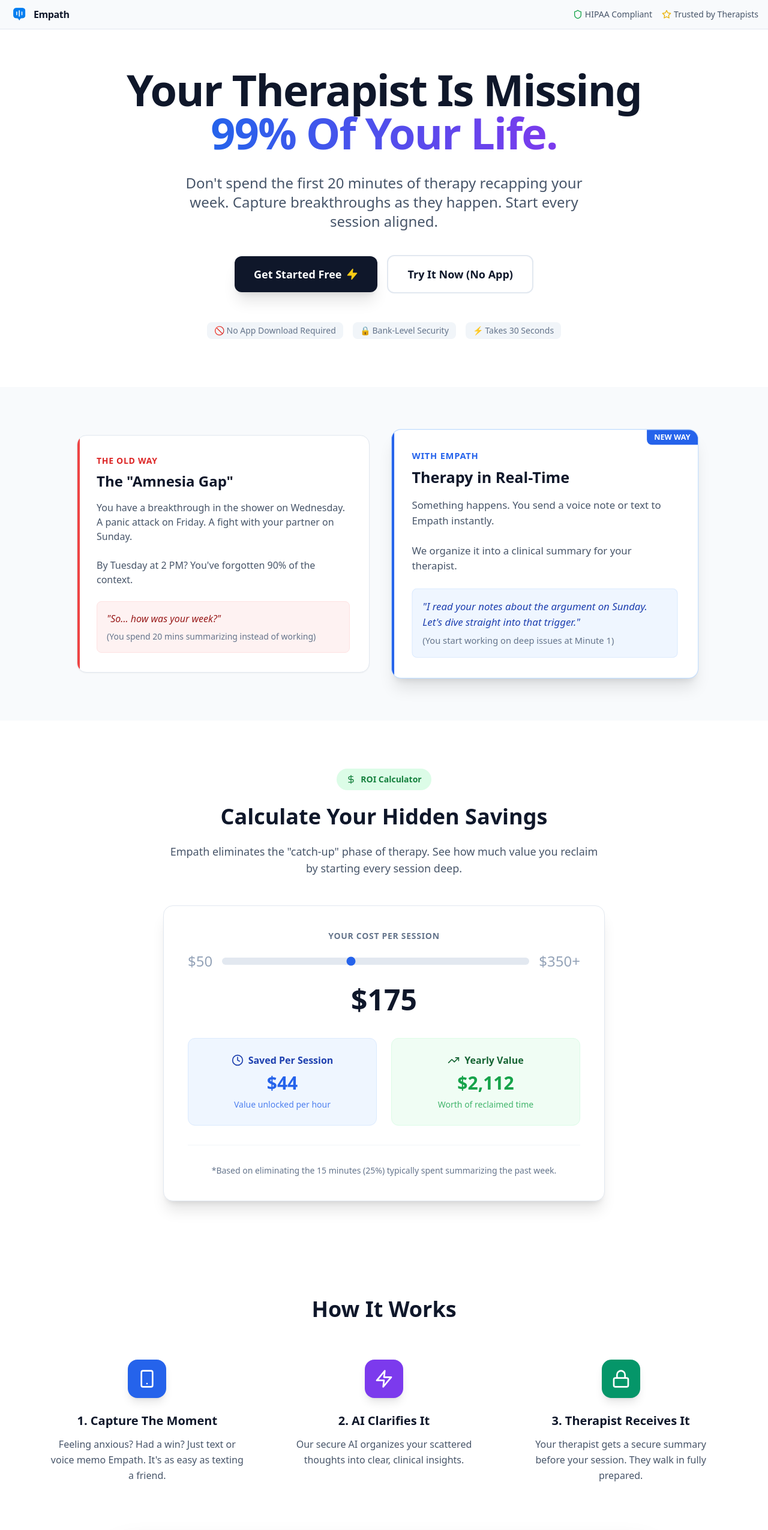
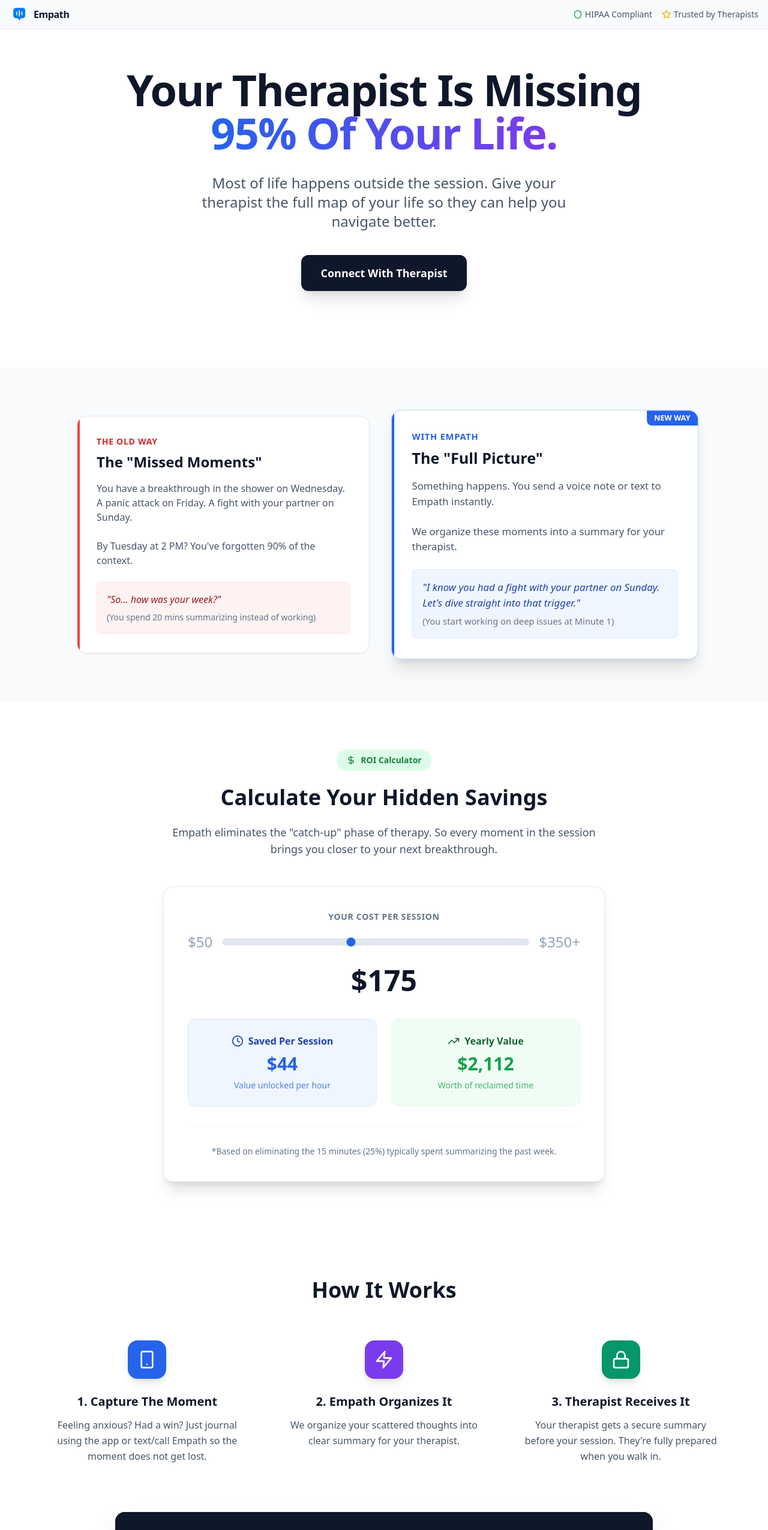
Before and after one commit to Reality-Articulated/empath-therapist-landing, a React (Vite) app: page /whyempath in a window 1280 px wide. Shown: the top 2550 px of the page at 60% size. Built offline with nearby package versions, Linux system fonts and the light colour scheme; no server answers; grey boxes are pictures that could not be loaded.

Commit message:
update client info page pitch

```diff
--- a/src/pages/ClientInfoPage.tsx
+++ b/src/pages/ClientInfoPage.tsx
@@ -69,7 +69,7 @@ const ValueCalculator = () => {
              </div>
              <h2 className="text-3xl md:text-4xl font-bold text-slate-900 mb-6">Calculate Your Hidden Savings</h2>
              <p className="text-lg text-slate-600 mb-12">
-                Empath eliminates the "catch-up" phase of therapy. See how much value you reclaim by starting every session deep.
+                Empath eliminates the "catch-up" phase of therapy. So every moment in the session brings you closer to your next breakthrough.
              </p>
 
              <div className="bg-white rounded-2xl shadow-xl border border-slate-200 p-8 md:p-10">
@@ -307,12 +307,11 @@ export default function ClientInfoPage() {
 
           <motion.h1 variants={fadeIn} className="text-5xl md:text-7xl font-bold tracking-tight text-slate-900 mb-8 leading-[1.1]">
             Your Therapist Is Missing <br className="hidden md:block" />
-            <span className="text-transparent bg-clip-text bg-gradient-to-r from-blue-600 to-violet-600">99% Of Your Life.</span>
+            <span className="text-transparent bg-clip-text bg-gradient-to-r from-blue-600 to-violet-600">95% Of Your Life.</span>
           </motion.h1>
 
           <motion.p variants={fadeIn} className="text-xl md:text-2xl text-slate-600 mb-10 max-w-2xl mx-auto leading-relaxed font-light">
-            Don't spend the first 20 minutes of therapy recapping your week.
-            Capture breakthroughs as they happen. Start every session aligned.
+            Most of life happens outside the session. Give your therapist the full map of your life so they can help you navigate better.
           </motion.p>
 
           <motion.div variants={fadeIn} className="flex flex-col sm:flex-row gap-4 justify-center items-center mb-12">
@@ -328,25 +327,9 @@ export default function ClientInfoPage() {
                 }
               }}
             >
-              {isInvited ? `Connect With ${therapistName || 'Therapist'}` : 'Get Started Free'}
-              <Zap className="w-5 h-5 text-yellow-400 fill-yellow-400" />
+              {isInvited ? `Connect With ${therapistName || 'Therapist'}` : 'Connect With Therapist'}
             </button>
 
-            {!isInvited && (
-            <button
-                className="w-full sm:w-auto px-8 py-4 bg-white text-slate-900 border-2 border-slate-200 rounded-xl font-semibold text-lg hover:bg-slate-50 transition-all duration-300 flex items-center justify-center gap-2"
-                onClick={() => setShowCallModal(true)}
-            >
-                Try It Now (No App)
-            </button>
-            )}
-          </motion.div>
-
-          {/* Quick Benefit Pills */}
-          <motion.div variants={fadeIn} className="flex flex-wrap justify-center gap-4 text-sm font-medium text-slate-500">
-            <span className="flex items-center px-3 py-1 bg-slate-100 rounded-lg">🚫 No App Download Required</span>
-            <span className="flex items-center px-3 py-1 bg-slate-100 rounded-lg">🔒 Bank-Level Security</span>
-            <span className="flex items-center px-3 py-1 bg-slate-100 rounded-lg">⚡ Takes 30 Seconds</span>
           </motion.div>
             </div>
       </motion.section>
@@ -360,7 +343,7 @@ export default function ClientInfoPage() {
                 <div className="bg-white p-8 rounded-2xl shadow-sm border border-slate-200 relative overflow-hidden">
                   <div className="absolute top-0 left-0 w-1 h-full bg-red-500"></div>
                   <h3 className="text-red-600 font-bold uppercase tracking-wider text-sm mb-2">The Old Way</h3>
-                  <h4 className="text-2xl font-bold text-slate-900 mb-4">The "Amnesia Gap"</h4>
+                  <h4 className="text-2xl font-bold text-slate-900 mb-4">The "Missed Moments"</h4>
                   <p className="text-slate-600 mb-6">
                     You have a breakthrough in the shower on Wednesday. A panic attack on Friday. A fight with your partner on Sunday.
                   </p>
@@ -383,16 +366,16 @@ export default function ClientInfoPage() {
                    <div className="absolute top-0 left-0 w-1 h-full bg-blue-600"></div>
                    <div className="absolute top-0 right-0 px-3 py-1 bg-blue-600 text-white text-xs font-bold rounded-bl-lg">NEW WAY</div>
                    <h3 className="text-blue-600 font-bold uppercase tracking-wider text-sm mb-2">With Empath</h3>
-                   <h4 className="text-2xl font-bold text-slate-900 mb-4">Therapy in Real-Time</h4>
+                   <h4 className="text-2xl font-bold text-slate-900 mb-4">The "Full Picture"</h4>
                    <p className="text-slate-600 mb-6">
                      Something happens. You send a voice note or text to Empath instantly.
                    </p>
                    <p className="text-slate-600 mb-6 font-medium">
-                     We organize it into a clinical summary for your therapist.
+                     We organize these moments into a summary for your therapist.
                    </p>
                    <div className="bg-blue-50 p-4 rounded-lg border border-blue-100">
                      <p className="text-blue-800 italic">
-                       "I read your notes about the argument on Sunday. Let's dive straight into that trigger."
+                       "I know you had a fight with your partner on Sunday. Let's dive straight into that trigger."
                      </p>
                      <p className="text-slate-500 text-sm mt-2">
                        (You start working on deep issues at Minute 1)
@@ -419,19 +402,19 @@ export default function ClientInfoPage() {
                 icon: <Smartphone className="w-8 h-8 text-white" />,
                 color: "bg-blue-600",
                 title: "1. Capture The Moment",
-                desc: "Feeling anxious? Had a win? Just text or voice memo Empath. It's as easy as texting a friend."
+                desc: "Feeling anxious? Had a win? Just journal using the app or text/call Empath so the moment does not get lost."
               },
               {
                 icon: <Zap className="w-8 h-8 text-white" />,
                 color: "bg-violet-600",
-                title: "2. AI Clarifies It",
-                desc: "Our secure AI organizes your scattered thoughts into clear, clinical insights."
+                title: "2. Empath Organizes It",
+                desc: "We organize your scattered thoughts into clear summary for your therapist."
               },
               {
                 icon: <Lock className="w-8 h-8 text-white" />,
                 color: "bg-emerald-600",
                 title: "3. Therapist Receives It",
-                desc: "Your therapist gets a secure summary before your session. They walk in fully prepared."
+                desc: "Your therapist gets a secure summary before your session. They're fully prepared when you walk in."
               }
             ].map((step, i) => (
               <div key={i} className="relative group">
```
